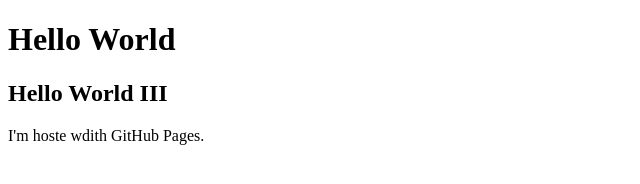
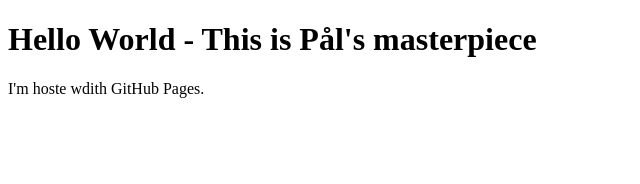
Before and after one commit to prylandsholm/prylandsholm.github.io, a plain HTML site: page index.html in a window 1280 px wide. Shown: the whole page, without its empty margins (0-640 px from the left). Drawn offline with Linux system fonts and the light colour scheme.

Commit message:
MAsterpiece

```diff
--- a/index.html
+++ b/index.html
@@ -1,8 +1,7 @@
 <!DOCTYPE html>
 <html>
 <body>
-<h1>Hello World</h1>
-<h2>Hello World III</h2>
+<h1>Hello World - This is Pål's masterpiece</h1>
 <p>I'm hoste wdith GitHub Pages.</p>
 </body>
 </html>
```
